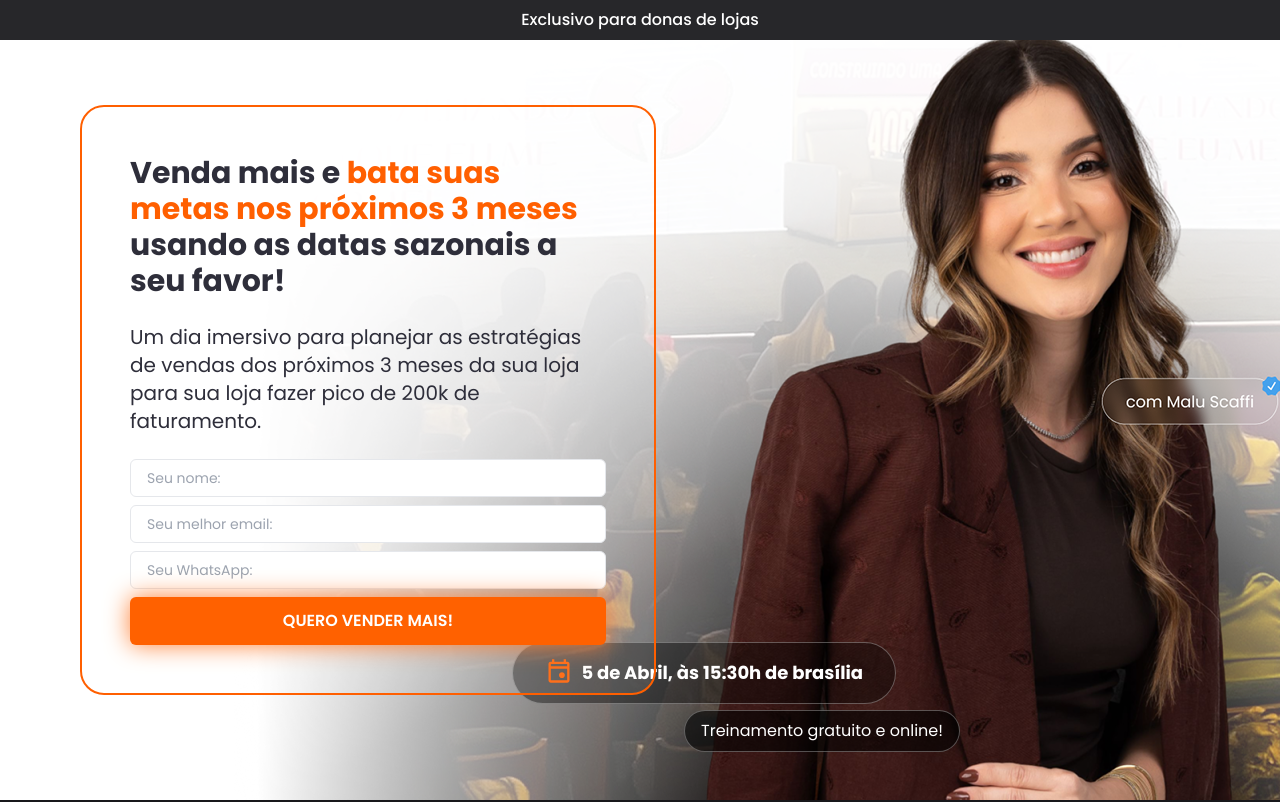
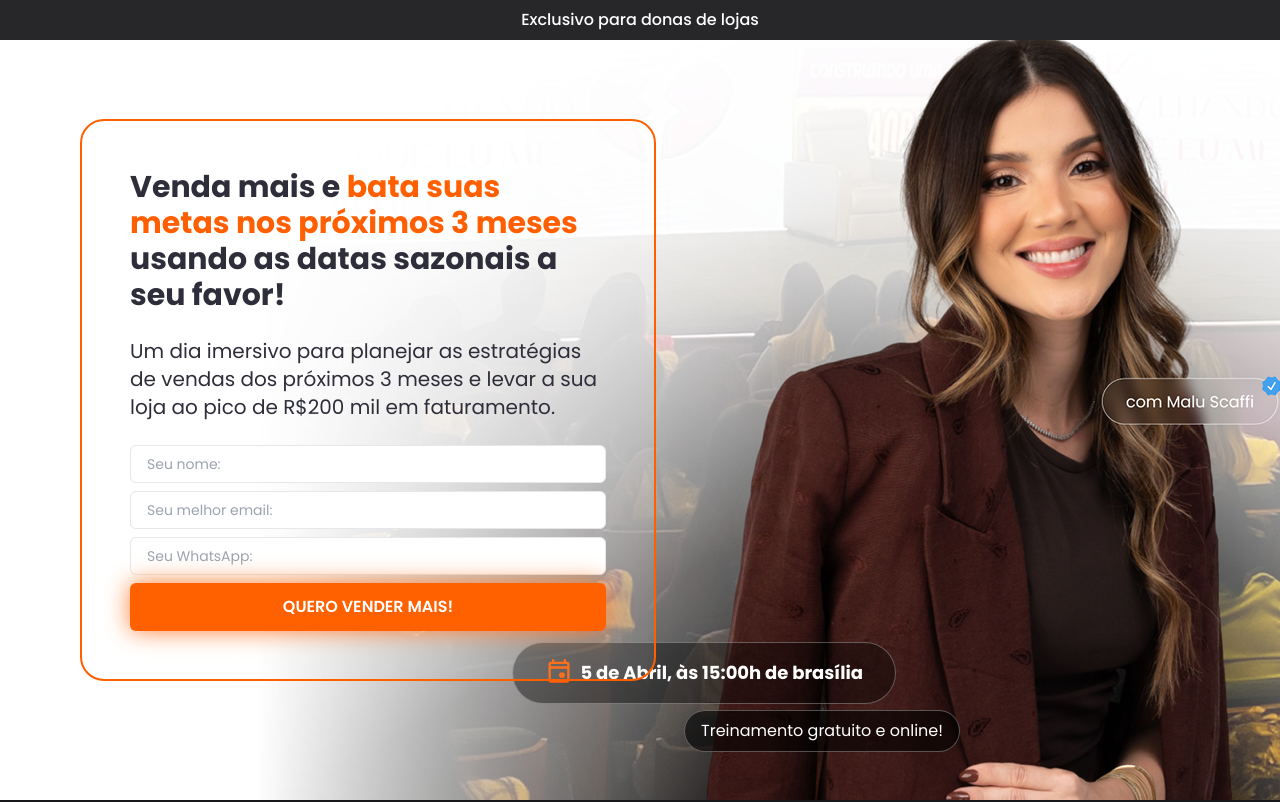
Before and after one commit to datafirst-oficial/fabiano, a Next.js app: page /cap-abr-1 in a window 1280 px wide. Shown: the top 802 px of the page. Built offline with nearby package versions, Linux system fonts and the light colour scheme.

Commit message:
copy changed

```diff
--- a/app/cap-abr-1/page.tsx
+++ b/app/cap-abr-1/page.tsx
@@ -81,7 +81,7 @@ export default function Page() {
     <>
       <HeaderForms
         title={<>Venda mais e <span className="text-[#FF5F00]">bata suas metas nos próximos 3 meses</span> usando as datas sazonais a seu favor!</>}
-        description={<>Um dia imersivo para planejar as estratégias de vendas dos próximos 3 meses da sua loja para sua loja fazer pico de 200k de faturamento.</>}
+        description={<>Um dia imersivo para planejar as estratégias de vendas dos próximos 3 meses e levar a sua loja ao pico de R$200 mil em faturamento.</>}
         list={[]}
         btn_text="QUERO PARTICIPAR DA IMERSÃO!"
       />
--- a/app/cap-abr-2/page.tsx
+++ b/app/cap-abr-2/page.tsx
@@ -84,7 +84,7 @@ export default function Page() {
     <>
       <HeaderForms
         title={<>Venda mais e <span className="text-[#FF5F00]">bata suas metas nos próximos 3 meses</span> usando as datas sazonais a seu favor!</>}
-        description={<>Um dia imersivo para planejar as estratégias de vendas dos próximos 3 meses da sua loja para sua loja fazer pico de 200k de faturamento.</>}
+        description={<>Um dia imersivo para planejar as estratégias de vendas dos próximos 3 meses e levar a sua loja ao pico de R$200 mil em faturamento.</>}
         list={[]}
         btn_text="QUERO PARTICIPAR DA IMERSÃO!"
       />
--- a/src/components/header-forms.tsx
+++ b/src/components/header-forms.tsx
@@ -182,7 +182,7 @@ export function HeaderForms({ description, title, list }: FormProps) {
             <div className="absolute bottom-24 right-96 border border-white/30 bg-black/40 rounded-full px-8 py-4 text-white xl:block hidden">
                 <p className="font-bold flex items-center gap-2 text-lg">
                     <svg className="w-7 h-7 fill-[#FF5F00] -translate-y-[2px]" xmlns="http://www.w3.org/2000/svg" viewBox="0 -960 960 960"><path d="M580-240q-42 0-71-29t-29-71q0-42 29-71t71-29q42 0 71 29t29 71q0 42-29 71t-71 29ZM200-80q-33 0-56.5-23.5T120-160v-560q0-33 23.5-56.5T200-800h40v-80h80v80h320v-80h80v80h40q33 0 56.5 23.5T840-720v560q0 33-23.5 56.5T760-80H200Zm0-80h560v-400H200v400Zm0-480h560v-80H200v80Zm0 0v-80 80Z" /></svg>
-                    <span>5 de Abril, às 15:30h de brasília</span>
+                    <span>5 de Abril, às 15:00h de brasília</span>
                 </p>
             </div>
             <div className="absolute bottom-12 right-80 border border-white/30 bg-black/60 rounded-full px-4 py-2 text-white xl:block hidden">
```
